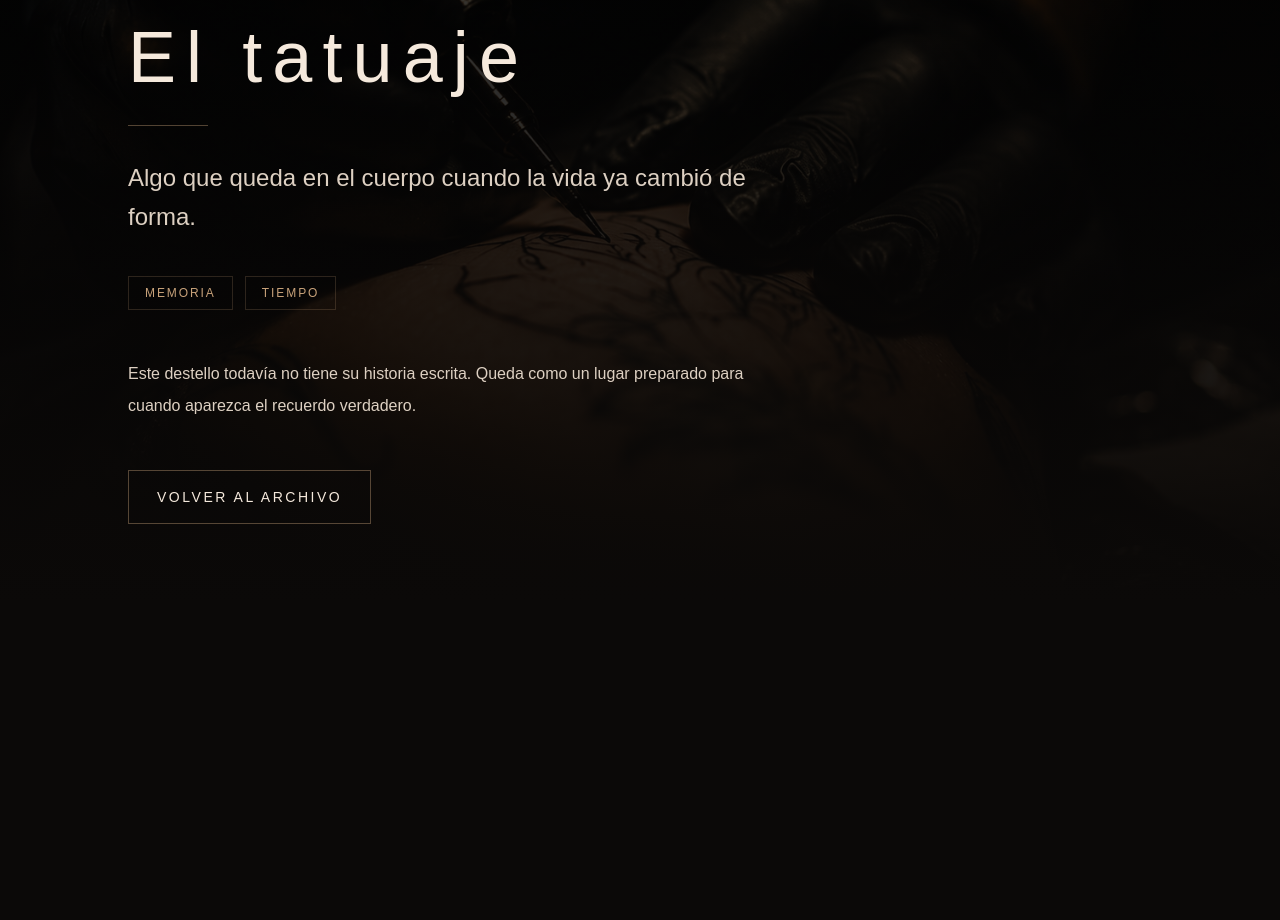
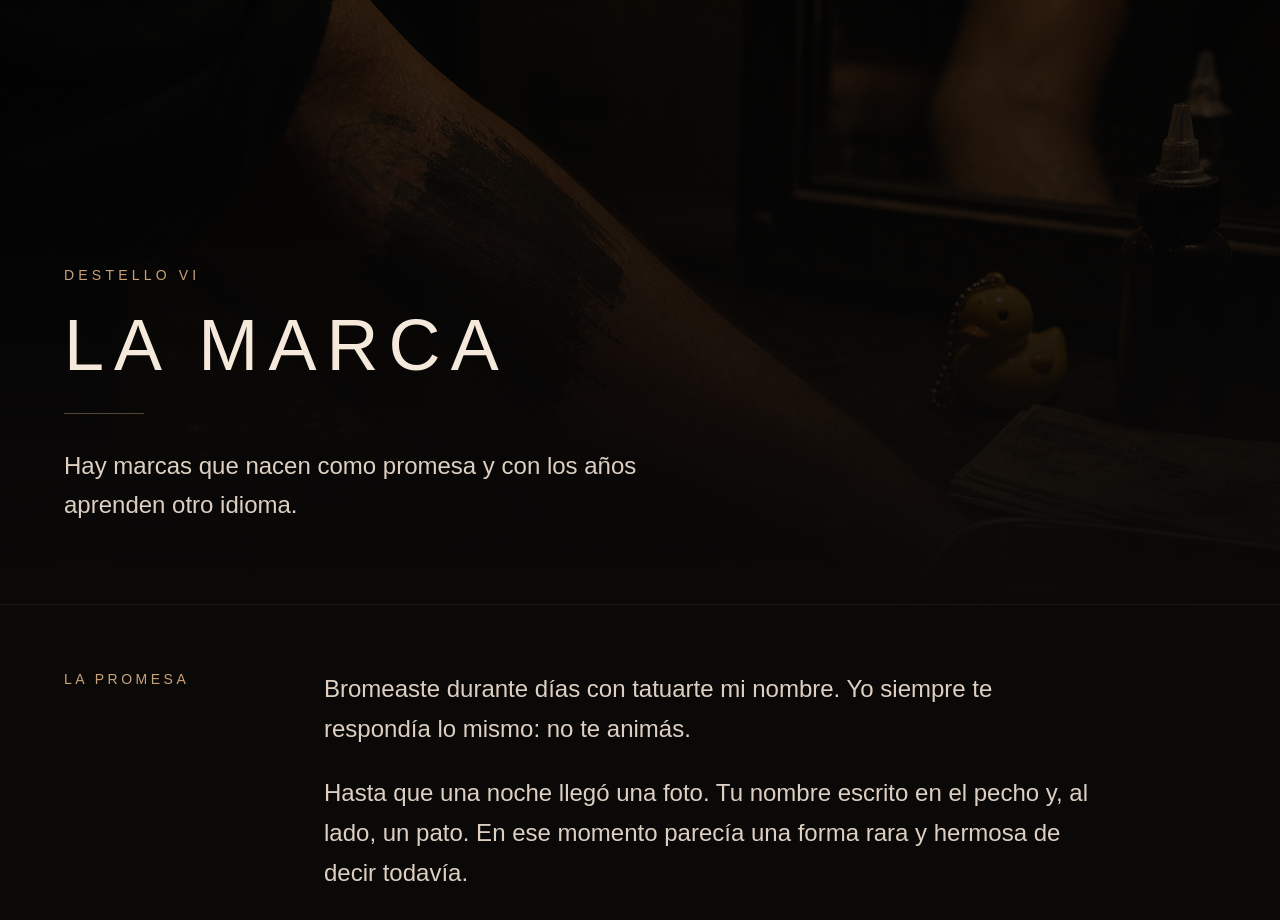
Before and after one commit to danielmedinamauricio92-sketch/destellos, a Next.js app in the folder destellos/: page /destello/el-tatuaje in a window 1280 px wide. Shown: the part 260-1180 px from the top of the page. Before the commit the page ends 864 px from the top, so only its background shows below. Built offline with nearby package versions, Linux system fonts and the light colour scheme.

Commit message:
Add La marca destello

```diff
--- a/destellos/src/app/destello/el-tatuaje/page.tsx
+++ b/destellos/src/app/destello/el-tatuaje/page.tsx
@@ -1,7 +1,5 @@
-import SeedDestello from "@/components/destellos/SeedDestello";
-import { destellos } from "@/data/destellos";
+import LaMarcaView from "@/views/LaMarcaView";
 
 export default function ElTatuajePage() {
-  const entry = destellos.find((destello) => destello.id === "el-tatuaje")!;
-  return <SeedDestello entry={entry} />;
+  return <LaMarcaView />;
 }
--- a/destellos/src/data/destellos.ts
+++ b/destellos/src/data/destellos.ts
@@ -112,13 +112,14 @@ export const destellos: DestelloEntry[] = [
   },
   {
     id: "el-tatuaje",
-    title: "El tatuaje",
-    image: "/tatuaje.png",
+    title: "La marca",
+    image: "/la-marca.png",
     route: "/destello/el-tatuaje",
-    kind: "placeholder",
-    status: "seed",
-    emotions: ["memoria", "tiempo"],
-    summary: "Algo que queda en el cuerpo cuando la vida ya cambi\u00f3 de forma.",
+    kind: "longform",
+    status: "published",
+    emotions: ["amor", "culpa", "memoria", "tiempo", "cuerpo"],
+    summary:
+      "Una promesa escrita en la piel, un pato, y las marcas que cambiaron de idioma con los a\u00f1os.",
   },
   {
     id: "la-despedida",
--- /dev/null
+++ b/destellos/src/views/LaMarcaView.tsx
@@ -0,0 +1,215 @@
+"use client";
+
+import Image from "next/image";
+import Link from "next/link";
+import { motion } from "framer-motion";
+
+const fragments = [
+  {
+    title: "Reconciliación",
+    text:
+      "Hablábamos en serio de cambiar, de escucharnos más, de entender cómo era posible querernos tanto y aun así no funcionar.",
+  },
+  {
+    title: "El pato",
+    text:
+      "No era solo tu nombre. También estaba ese pato, una broma familiar, una forma pequeña y absurda de decir que todavía existíamos.",
+  },
+  {
+    title: "La mancha",
+    text:
+      "Años después me mostraste cómo lo habías tapado. Lo que había sido promesa ahora era algo que necesitabas cubrir.",
+  },
+  {
+    title: "El nombre",
+    text:
+      "Mucho tiempo después apareció una palabra para una parte del caos. Ayudó a mirar, pero no convirtió la historia en diagnóstico.",
+  },
+];
+
+export default function LaMarcaView() {
+  return (
+    <main className="bg-[#0B0908] text-[#F5E9DC]">
+      <section className="relative flex min-h-screen items-end overflow-hidden px-6 pb-20 pt-32">
+        <Image
+          src="/la-marca.png"
+          alt="Una marca de tinta cubierta junto a un pequeño pato"
+          fill
+          priority
+          className="object-cover"
+        />
+
+        <div className="absolute inset-0 bg-black/68" />
+        <div className="absolute inset-0 bg-linear-to-t from-[#0B0908] via-[#0B0908]/38 to-transparent" />
+
+        <motion.div
+          initial={{ opacity: 0, y: 28 }}
+          animate={{ opacity: 1, y: 0 }}
+          transition={{ duration: 1 }}
+          className="relative z-10 mx-auto w-full max-w-6xl"
+        >
+          <p className="mb-6 text-sm uppercase tracking-[0.3em] text-[#C8A27A]">
+            Destello VI
+          </p>
+
+          <h1 className="max-w-4xl text-5xl font-light uppercase tracking-[0.14em] md:text-7xl">
+            La marca
+          </h1>
+
+          <div className="mt-8 h-px w-20 bg-[#C8A27A]/40" />
+
+          <p className="mt-8 max-w-2xl text-xl leading-relaxed text-[#DDD0C2] md:text-2xl">
+            Hay marcas que nacen como promesa y con los años aprenden otro
+            idioma.
+          </p>
+        </motion.div>
+      </section>
+
+      <section className="border-y border-[#C8A27A]/10 px-6 py-16">
+        <motion.div
+          initial={{ opacity: 0, y: 24 }}
+          whileInView={{ opacity: 1, y: 0 }}
+          viewport={{ once: true }}
+          transition={{ duration: 0.8 }}
+          className="mx-auto grid max-w-6xl gap-10 md:grid-cols-[220px_1fr]"
+        >
+          <p className="text-sm uppercase tracking-[0.25em] text-[#C8A27A]">
+            La promesa
+          </p>
+
+          <div className="max-w-3xl space-y-6 text-xl leading-9 text-[#DDD0C2] md:text-2xl md:leading-10">
+            <p>
+              Bromeaste durante días con tatuarte mi nombre. Yo siempre te
+              respondía lo mismo: no te animás.
+            </p>
+            <p>
+              Hasta que una noche llegó una foto. Tu nombre escrito en el pecho
+              y, al lado, un pato. En ese momento parecía una forma rara y
+              hermosa de decir todavía.
+            </p>
+          </div>
+        </motion.div>
+      </section>
+
+      <section className="px-6 py-24">
+        <div className="mx-auto grid max-w-6xl gap-16 lg:grid-cols-[0.9fr_1.1fr]">
+          <motion.div
+            initial={{ opacity: 0, y: 24 }}
+            whileInView={{ opacity: 1, y: 0 }}
+            viewport={{ once: true }}
+            transition={{ duration: 0.8 }}
+            className="lg:sticky lg:top-28 lg:self-start"
+          >
+            <p className="text-sm uppercase tracking-[0.25em] text-[#C8A27A]">
+              El cuerpo
+            </p>
+            <h2 className="mt-5 text-4xl font-light leading-tight md:text-5xl">
+              No todo lo que queda en la piel
+              <span className="mt-3 block text-[#C8A27A]">
+                sabe explicar por qué quedó.
+              </span>
+            </h2>
+          </motion.div>
+
+          <motion.article
+            initial={{ opacity: 0, y: 24 }}
+            whileInView={{ opacity: 1, y: 0 }}
+            viewport={{ once: true }}
+            transition={{ duration: 0.8, delay: 0.1 }}
+            className="space-y-7 text-lg leading-8 text-[#E8D8C8] md:text-xl md:leading-9"
+          >
+            <p>
+              Veníamos de un golpe grave y nos aferrábamos a una relación que
+              ya se estaba volviendo demasiado difícil. La reconciliación número
+              trescientos cuarenta y cinco, quizá. Pero en ese momento todavía
+              hablábamos como si cambiar fuera una puerta que podíamos abrir si
+              encontrábamos la llave correcta.
+            </p>
+            <p>
+              Decíamos que había que hablar más. Que si nos queríamos tanto,
+              algo tenía que poder acomodarse. Lo decíamos con seriedad, con
+              cansancio, con esa esperanza torpe de quienes ya se lastimaron
+              demasiado pero todavía no saben soltar.
+            </p>
+            <p>
+              Entonces apareció esa foto. Mi nombre en tu pecho y un pato al
+              lado. El pato no era un detalle menor: a Alma, al bebé y a mí nos
+              gustaban los patos. A mí también me gustaba pelear con los gansos,
+              que es una forma bastante ridícula de guardar ternura.
+            </p>
+            <p>
+              Después de eso pensé que quizá podíamos con todo. Nos duró poco,
+              como tantas cosas nuestras. Pero durante un rato esa marca pareció
+              decir que todavía había algo dispuesto a quedarse.
+            </p>
+          </motion.article>
+        </div>
+      </section>
+
+      <section className="border-y border-[#C8A27A]/10 px-6 py-20">
+        <div className="mx-auto max-w-6xl">
+          <p className="mb-10 text-sm uppercase tracking-[0.25em] text-[#C8A27A]">
+            Restos
+          </p>
+
+          <div className="grid gap-6 md:grid-cols-2">
+            {fragments.map((fragment, index) => (
+              <motion.article
+                key={fragment.title}
+                initial={{ opacity: 0, y: 20 }}
+                whileInView={{ opacity: 1, y: 0 }}
+                viewport={{ once: true }}
+                transition={{ duration: 0.65, delay: index * 0.08 }}
+                className="border border-[#C8A27A]/15 bg-[#151210]/70 p-7"
+              >
+                <p className="mb-8 text-sm text-[#C8A27A]/80">
+                  {String(index + 1).padStart(2, "0")}
+                </p>
+                <h3 className="text-2xl font-light text-[#F5E9DC]">
+                  {fragment.title}
+                </h3>
+                <p className="mt-5 leading-7 text-[#DDD0C2]">
+                  {fragment.text}
+                </p>
+              </motion.article>
+            ))}
+          </div>
+        </div>
+      </section>
+
+      <section className="px-6 py-24">
+        <motion.div
+          initial={{ opacity: 0, y: 24 }}
+          whileInView={{ opacity: 1, y: 0 }}
+          viewport={{ once: true }}
+          transition={{ duration: 0.8 }}
+          className="mx-auto max-w-3xl text-center"
+        >
+          <p className="text-3xl font-light leading-relaxed text-[#C8A27A] md:text-5xl">
+            Cuando me mostraste que lo habías tapado, sonreí.
+          </p>
+          <p className="mt-8 text-xl leading-8 text-[#DDD0C2]">
+            Dije que estaba bien, que era normal, que cada uno tenía derecho a
+            seguir. Y creo que era verdad. Pero también era verdad otra cosa:
+            alguna parte de mí todavía recordaba la foto original.
+          </p>
+          <p className="mt-6 text-lg leading-8 text-[#DDD0C2]">
+            Con el tiempo entendí algo más incómodo: cuando más me quisiste, no
+            pude verlo. Y cuando te alejaste fue cuando más me aferré.
+          </p>
+          <p className="mt-6 text-lg leading-8 text-[#DDD0C2]">
+            No todas las marcas de mis brazos llevaban tu nombre. Pero muchas
+            nacieron en noches donde yo no sabía cómo quedarme conmigo.
+          </p>
+
+          <Link
+            href="/explorar"
+            className="mt-12 inline-block border border-[#C8A27A]/40 px-7 py-4 text-sm uppercase tracking-[0.18em] text-[#F5E9DC] transition-all duration-500 hover:bg-[#C8A27A] hover:text-black"
+          >
+            Volver a explorar
+          </Link>
+        </motion.div>
+      </section>
+    </main>
+  );
+}
```
Also changed, not shown: destellos/public/la-marca.png (added).
